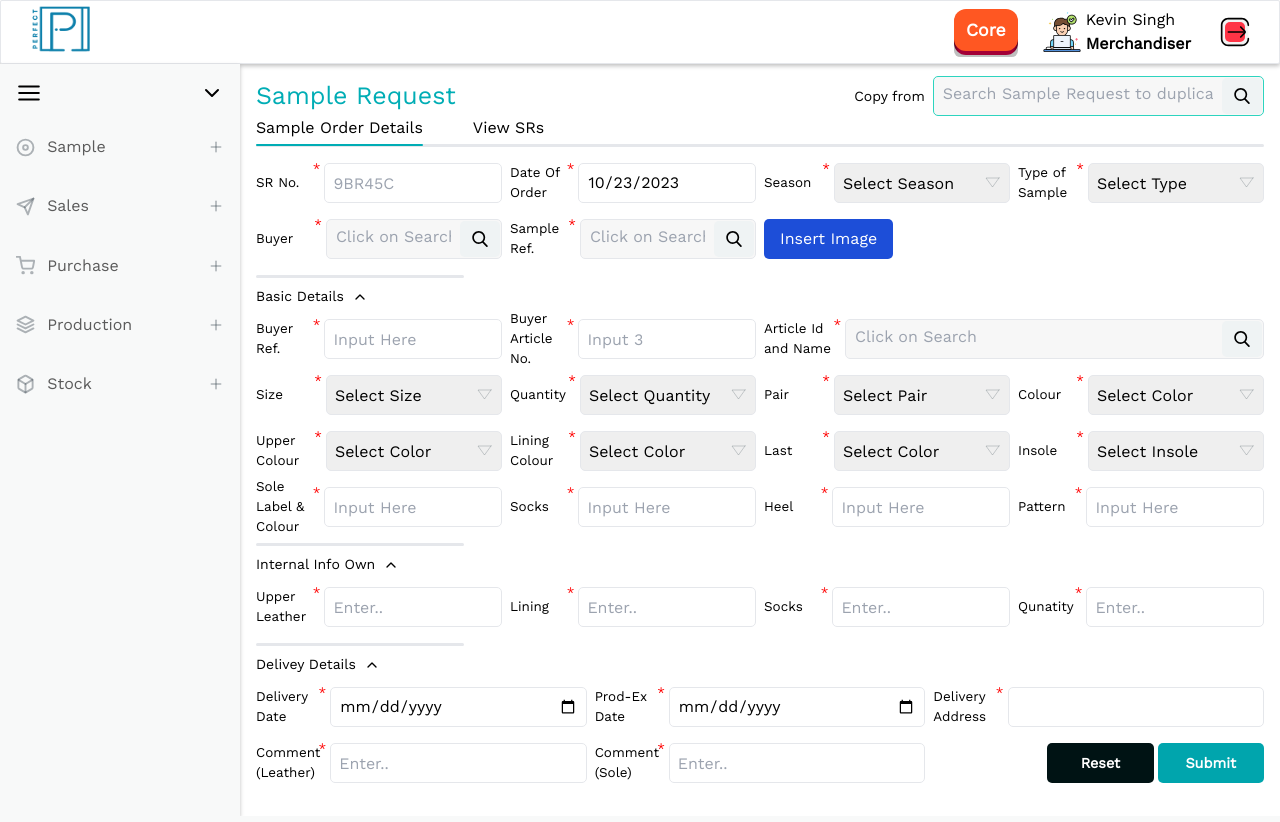
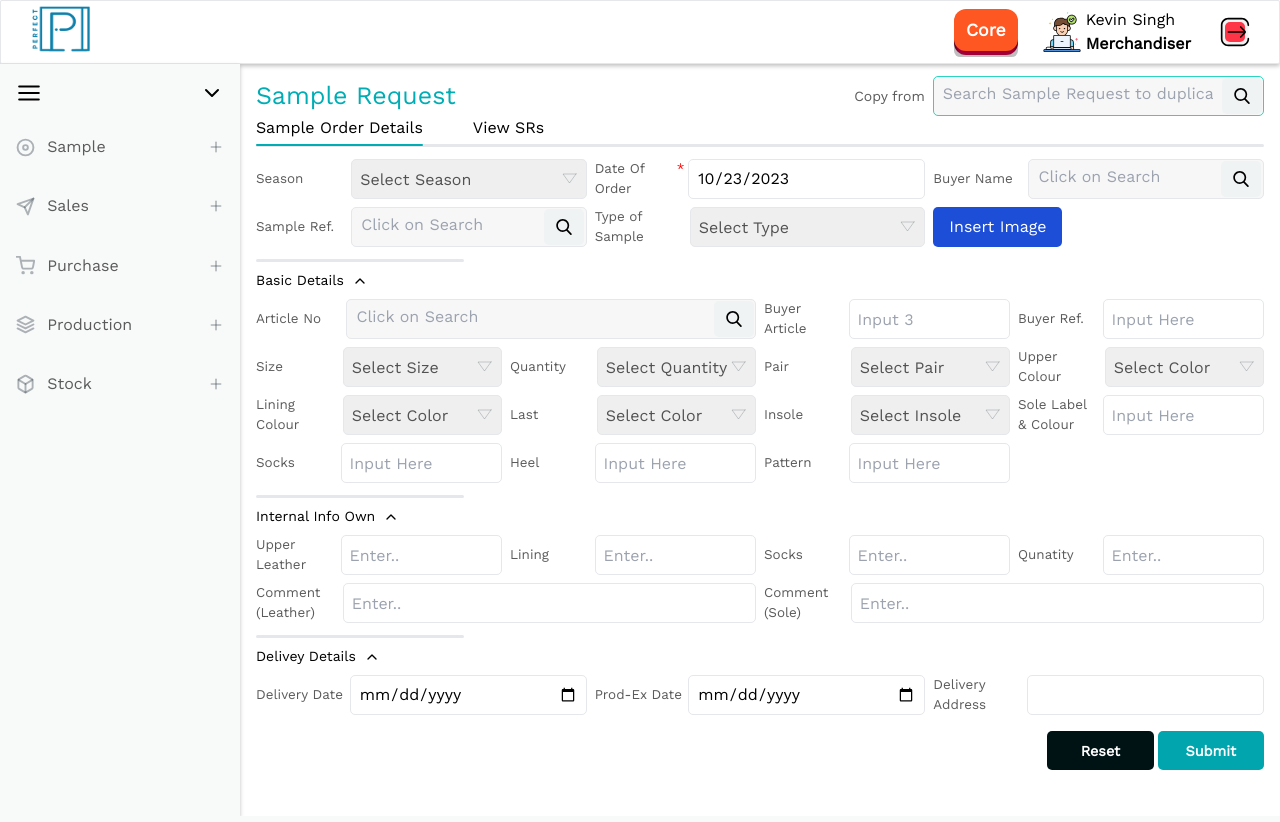
Before and after one commit to perfect-software/go-dash-ui, a React (Vite) app: page /samplerequest in a window 1280 px wide. Built offline with nearby package versions, Linux system fonts and the light colour scheme.

Commit message:
updated sample and login page

```diff
--- a/src/components/SampleRequest.jsx
+++ b/src/components/SampleRequest.jsx
@@ -99,21 +99,27 @@ const SampleRequest = () => {
 
       {activeButton === "details" ? (
         <>
+
           <div className={styles.topContainer}>
             <div className={styles.topGrid}>
-              <div className={styles.colSpan}>
-                <label className={styles.sampleLabel} htmlFor="input1">
-                  SR No.
+            <div className={styles.colSpan}>
+                <label className={styles.sampleLabel} htmlFor="season">
+                  Season
                 </label>
-                <input
-                  type="text"
-                  className={styles.basicInput}
-                  placeholder="9BR45C"
-                  readOnly
-                />
+                <div className={styles.selectWrapper}>
+                  <select className={styles.selectInput} name="season">
+                    <option value="" selected disabled hidden>
+                      Select Season
+                    </option>
+                    <option value="Winter">Winter</option>
+                    <option value="Summer">Summer</option>
+                    <option value="Spring">Spring</option>
+                    <option value="Autumn">Autumn</option>
+                  </select>
+                </div>
               </div>
               <div className={styles.colSpan}>
-                <label className={styles.sampleLabel} htmlFor="input1">
+                <label className={styles.impsampleLabel} htmlFor="input1">
                   Date Of Order
                 </label>
                 <input
@@ -126,41 +132,8 @@ const SampleRequest = () => {
               </div>
 
               <div className={styles.colSpan}>
-                <label className={styles.sampleLabel} htmlFor="season">
-                  Season
-                </label>
-                <div className={styles.selectWrapper}>
-                  <select className={styles.basicInput} name="season">
-                    <option value="" selected disabled hidden>
-                      Select Season
-                    </option>
-                    <option value="Winter">Winter</option>
-                    <option value="Summer">Summer</option>
-                    <option value="Spring">Spring</option>
-                    <option value="Autumn">Autumn</option>
-                  </select>
-                </div>
-              </div>
-
-              <div className={styles.colSpan}>
-                <label className={styles.sampleLabel} htmlFor="season">
-                  Type of Sample
-                </label>
-                <div className={styles.selectWrapper}>
-                  <select className={styles.basicInput} name="sample">
-                    <option value="" selected disabled hidden>
-                      Select Type
-                    </option>
-                    <option value="Type 1">Type 1</option>
-                    <option value="Type 2">Type 2</option>
-                    <option value="Type 3">Type 3</option>
-                    <option value="Type 4">Type 4</option>
-                  </select>
-                </div>
-              </div>
-              <div className={styles.colSpan}>
                 <label className={styles.sampleLabel} htmlFor="input1">
-                  Buyer
+                  Buyer Name
                 </label>
 
                 <div className={styles.inputWithIcon}>
@@ -179,7 +152,6 @@ const SampleRequest = () => {
                   ></button>
                 </div>
               </div>
-
               <div className={styles.colSpan}>
                 <label className={styles.sampleLabel} htmlFor="input1">
                   Sample Ref.
@@ -197,6 +169,26 @@ const SampleRequest = () => {
                   ></button>
                 </div>
               </div>
+
+              <div className={styles.colSpan}>
+                <label className={styles.sampleLabel} htmlFor="season">
+                  Type of Sample
+                </label>
+                <div className={styles.selectWrapper}>
+                  <select className={styles.selectInput} name="sample">
+                    <option value="" selected disabled hidden>
+                      Select Type
+                    </option>
+                    <option value="Type 1">Type 1</option>
+                    <option value="Type 2">Type 2</option>
+                    <option value="Type 3">Type 3</option>
+                    <option value="Type 4">Type 4</option>
+                  </select>
+                </div>
+              </div>
+
+
+
               <div className={styles.imgColSpan}>
                 <div className={styles.fileinputcontainer}>
                   {imagePreview && (
@@ -243,30 +235,9 @@ const SampleRequest = () => {
                 isGridVisible.basic ? "" : styles.hide
               }`}
             >
-              <div className={styles.colSpan}>
-                <label className={styles.sampleLabel} htmlFor="buyer">
-                  Buyer Ref.
-                </label>
-                <input
-                  type="text"
-                  className={styles.basicInput}
-                  placeholder="Input Here"
-                />
-              </div>
-              <div className={styles.colSpan}>
-                <label className={styles.sampleLabel} htmlFor="input3">
-                  Buyer Article No.
-                </label>
-                <input
-                  type="text"
-                  id="input3"
-                  className={styles.basicInput}
-                  placeholder="Input 3"
-                />
-              </div>
-              <div className={styles.colSpan2}>
-                <label className={styles.sampleLabel} htmlFor="input2">
-                  Article Id and Name
+               <div className={styles.colSpan2}>
+                <label className={styles.articlesampleLabel} htmlFor="input2">
+                  Article No
                 </label>
                 <div className={styles.inputWithIcon}>
                   <input
@@ -284,13 +255,36 @@ const SampleRequest = () => {
                   ></button>
                 </div>
               </div>
+              <div className={styles.colSpan}>
+                <label className={styles.sampleLabel} htmlFor="input3">
+                  Buyer Article
+                </label>
+                <input
+                  type="text"
+                  id="input3"
+                  className={styles.basicInput}
+                  placeholder="Input 3"
+                />
+              </div>
+              <div className={styles.colSpan}>
+                <label className={styles.sampleLabel} htmlFor="buyer">
+                  Buyer Ref.
+                </label>
+                <input
+                  type="text"
+                  className={styles.basicInput}
+                  placeholder="Input Here"
+                />
+              </div>
+
+
 
               <div className={styles.colSpan}>
                 <label className={styles.sampleLabel} htmlFor="input4">
                   Size
                 </label>
                 <div className={styles.selectWrapper}>
-                  <select className={styles.basicInput} name="size">
+                  <select className={styles.selectInput} name="size">
                     <option value="" selected disabled hidden>
                       Select Size
                     </option>
@@ -306,7 +300,7 @@ const SampleRequest = () => {
                   Quantity
                 </label>
                 <div className={styles.selectWrapper}>
-                  <select className={styles.basicInput} name="quantity">
+                  <select className={styles.selectInput} name="quantity">
                     <option value="" selected disabled hidden>
                       Select Quantity
                     </option>
@@ -322,26 +316,12 @@ const SampleRequest = () => {
                   Pair
                 </label>
                 <div className={styles.selectWrapper}>
-                  <select className={styles.basicInput} name="pair">
+                  <select className={styles.selectInput} name="pair">
                     <option value="" selected disabled hidden>
                       Select Pair
                     </option>
                     <option value="Right">Right</option>
                     <option value="Left">Left</option>
-                  </select>
-                </div>
-              </div>
-              <div className={styles.colSpan}>
-                <label className={styles.sampleLabel} htmlFor="input4">
-                  Colour
-                </label>
-                <div className={styles.selectWrapper}>
-                  <select className={styles.basicInput} name="Colour">
-                    <option value="" selected disabled hidden>
-                      Select Color
-                    </option>
-                    <option value="Red">Red</option>
-                    <option value="Black">Black</option>
                   </select>
                 </div>
               </div>
@@ -351,7 +331,7 @@ const SampleRequest = () => {
                   Upper Colour
                 </label>
                 <div className={styles.selectWrapper}>
-                  <select className={styles.basicInput} name="upperColour">
+                  <select className={styles.selectInput} name="upperColour">
                     <option value="" selected disabled hidden>
                       Select Color
                     </option>
@@ -365,7 +345,7 @@ const SampleRequest = () => {
                   Lining Colour
                 </label>
                 <div className={styles.selectWrapper}>
-                  <select className={styles.basicInput} name="liningColour">
+                  <select className={styles.selectInput} name="liningColour">
                     <option value="" selected disabled hidden>
                       Select Color
                     </option>
@@ -379,7 +359,7 @@ const SampleRequest = () => {
                   Last
                 </label>
                 <div className={styles.selectWrapper}>
-                  <select className={styles.basicInput} name="Last">
+                  <select className={styles.selectInput} name="Last">
                     <option value="" selected disabled hidden>
                       Select Color
                     </option>
@@ -393,7 +373,7 @@ const SampleRequest = () => {
                   Insole
                 </label>
                 <div className={styles.selectWrapper}>
-                  <select className={styles.basicInput} name="Insole">
+                  <select className={styles.selectInput} name="Insole">
                     <option value="" selected disabled hidden>
                       Select Insole
                     </option>
@@ -507,6 +487,26 @@ const SampleRequest = () => {
                   placeholder="Enter.."
                 />
               </div>
+              <div className={styles.colSpan2}>
+                <label className={styles.commentsampleLabel} htmlFor="input1">
+                  Comment (Leather)
+                </label>
+                <input
+                  type="text"
+                  className={styles.basicInput}
+                  placeholder="Enter.."
+                />
+              </div>
+              <div className={styles.colSpan2}>
+                <label className={styles.commentsampleLabel} htmlFor="input1">
+                  Comment (Sole)
+                </label>
+                <input
+                  type="text"
+                  className={styles.basicInput}
+                  placeholder="Enter.."
+                />
+              </div>
             </div>
           </div>
           <div className={styles.headSmallBorder}></div>
@@ -549,46 +549,20 @@ const SampleRequest = () => {
                 </label>
                 <input type="text" className={styles.basicInput} />
               </div>
-              <div className={styles.colSpan}>
-                <label className={styles.sampleLabel} htmlFor="input1">
-                  Comment (Leather)
-                </label>
-                <input
-                  type="text"
-                  className={styles.basicInput}
-                  placeholder="Enter.."
-                />
-              </div>
-              <div className={styles.colSpan}>
-                <label className={styles.sampleLabel} htmlFor="input1">
-                  Comment (Sole)
-                </label>
-                <input
-                  type="text"
-                  className={styles.basicInput}
-                  placeholder="Enter.."
-                />
-              </div>
-              <div className={styles.buttonColSpan}>
-                <div className={styles.buttonContainer2}>
-                  <button className={styles.resetButton}>Reset</button>
-                  <button onClick={togglePopup} className={styles.submitButton}>
-                    Submit
-                  </button>
-                </div>
-              </div>
+
+
             </div>
-            {isGridVisible.delivery ? (
-              ""
-            ) : (
-              <div className={styles.buttonContainer}>
+
+
+          </div>
+
+
+          <div className={styles.buttonContainer}>
                 <button className={styles.resetButton}>Reset</button>
                 <button onClick={togglePopup} className={styles.submitButton}>
                   Submit
                 </button>
               </div>
-            )}
-          </div>
           {isPopupVisible && (
             <div className={styles.popupOverlay}>
               <div className={styles.popupContent}>
--- a/src/styles/login_register.module.css
+++ b/src/styles/login_register.module.css
@@ -4,16 +4,24 @@
 }
 
 .leftDiv {
-  @apply flex justify-center h-[100%] w-[45%] self-center sml:w-[100%] rounded-[0.75rem] items-center;
+  @apply flex justify-center box-border h-[100%] w-[45%] self-center sml:w-[100%]  rounded-[0.75rem] items-center overflow-y-auto;
+
   box-shadow: rgba(0, 0, 0, 0.56) 0px 22px 70px 4px;
 }
 .leftDiv:hover{
   box-shadow: rgba(0, 0, 0, 0.78) 0px 22px 70px 4px;
 }
 
+@media (max-height: 643px) {
+  .leftDiv {
+    @apply items-start;
+  }
+}
+
+
 @media (max-width: 1000px) {
   .leftDiv {
-    @apply bg-center rounded-none;
+    @apply bg-center rounded-none ;
     background-image: url("../assets/loginback.jpg");
     background-size: cover;
     box-shadow: none;
@@ -58,8 +66,25 @@
 }
 
 .loginBoxContainer {
-  @apply flex flex-col sml:p-8 rounded-[0.75rem] p-7;
+  @apply flex flex-col sml:p-8 rounded-[0.75rem] p-7 ;
 
+}
+
+
+.loader {
+  border: 3px solid #f3f3f3;
+  border-top: 3px solid #3498db;
+  border-radius: 50%;
+  width: 20px;
+  height: 20px;
+  animation: spin 1s linear infinite;
+  margin: 0 auto; /* Center the loader horizontally */
+  margin-bottom: 10px; /* Add some space between the loader and the button */
+}
+
+@keyframes spin {
+  0% { transform: rotate(0deg); }
+  100% { transform: rotate(360deg); }
 }
 .button:disabled{
   @apply cursor-not-allowed;
--- a/src/styles/sampleRequest.module.css
+++ b/src/styles/sampleRequest.module.css
@@ -19,7 +19,7 @@
 }
 
 .inputLabel {
-  @apply text-[0.875rem] leading-4 font-[400];
+  @apply text-[0.875rem] text-[#5b5b5b] leading-4 font-[400];
 }
 
 .headBorder {
@@ -61,7 +61,7 @@
   @apply text-[#00ADB5] text-[1.5625rem] leading-4 font-[400];
 }
 .topGrid {
-  @apply grid sm:grid-cols-2 smp:grid-cols-1 sml:grid-cols-3 grid-cols-4 gap-2 mt-2;
+  @apply grid sm:grid-cols-2 smp:grid-cols-1 sml:grid-cols-3 grid-cols-3 gap-2 mt-2;
 }
 
 .colSpan {
@@ -74,7 +74,7 @@
   @apply col-span-2 sm:col-span-1 flex flex-row items-center gap-1;
 }
 .imgColSpan {
-  @apply col-span-2 sm:col-span-2 smp:col-span-1 sml:col-span-3 flex flex-row items-center gap-1 sm:justify-center sml:justify-center sm:my-4 sml:my-4;
+  @apply col-span-1 sm:col-span-2 smp:col-span-1 sml:col-span-3 flex flex-row items-center gap-1 sm:justify-center sml:justify-center sm:my-4 sml:my-4;
 }
 .colSpan3 {
   @apply col-span-3 sm:col-span-1 sml:col-span-1 flex flex-row items-center gap-1;
@@ -97,7 +97,11 @@
   @apply border w-full rounded-[0.3125rem] h-[2.5rem] bg-[#F7F7F7];
   padding: 4px 50px 9px 9px;
 }
-
+.selectInput{
+  @apply border p-2 w-full rounded-[0.3125rem];
+  height: 2.5rem;
+  color:rgba(0, 0, 0, 0.66);
+}
 .searchBtn {
   @apply absolute top-1/2 right-0 w-[2.5rem] h-[90%] bg-[#eff3f4] cursor-pointer rounded-[0.3125rem] mr-[2.5px] ml-2 transition-all duration-300;
   background-image: url("../assets/search.svg");
@@ -116,6 +120,10 @@
   outline: none;
   border: 1px solid #00a5ad;
 }
+.selectInput:focus {
+  outline: none;
+  border: 1px solid #00a5ad;
+}
 .basicInput2:focus {
   outline: none;
 
@@ -123,9 +131,19 @@
 }
 
 .sampleLabel {
-  @apply relative flex items-center text-[0.84rem] h-[3rem] w-[5.75rem];
+  @apply relative text-[#5b5b5b]  flex items-center text-[0.84rem] h-[2.5rem] w-[8rem];
 }
-.sampleLabel::after {
+.articlesampleLabel {
+  @apply relative text-[#5b5b5b]  flex items-center text-[0.84rem] h-[2.5rem] w-[6.6rem];
+}
+.commentsampleLabel {
+  @apply relative text-[#5b5b5b]  flex items-center text-[0.84rem] h-[2.5rem] w-[6.3rem];
+}
+
+.impsampleLabel {
+  @apply relative text-[#5b5b5b] flex items-center text-[0.84rem] h-[2.5rem] w-[8rem];
+}
+.impsampleLabel::after {
   content: "*";
   color: #ff0000;
   position: absolute;
@@ -193,6 +211,9 @@ select {
   appearance: none;
   -webkit-appearance: none;
   -moz-appearance: none;
+
+
+
 }
 
 .selectWrapper {
@@ -224,7 +245,7 @@ select {
 }
 
 .resetButton {
-  @apply w-[8.3125vw] h-[2.625vh] text-[1.125vw] sml:text-sm font-[700] p-[1.23rem] text-white
+  @apply w-[8.3125vw]  h-[2.625vh] text-[1.125vw] sml:text-sm font-[700] p-[1.23rem] text-white
   leading-4 bg-[#001314] flex items-center justify-center rounded-[0.3125rem]
   sm:w-[5rem] sm:h-[1rem] sm:text-[0.8rem];
 }
@@ -235,11 +256,9 @@ select {
 }
 
 .buttonContainer {
-  @apply absolute sm:relative flex items-center gap-1 right-[1rem] sm:justify-center sm:my-2 sm:ml-8;
+  @apply flex mt-4 justify-end items-center gap-1 right-[1rem] sm:justify-center sm:my-2 sm:ml-8;
 }
-.buttonContainer2 {
-  @apply sm:relative flex items-center gap-1 right-0 sm:justify-center;
-}
+
 .popupOverlay {
   position: fixed;
   top: 0;
```
Also changed, not shown: src/components/LoginRegister.jsx (+35 -38 lines), src/index.css (line endings or trailing spaces).
